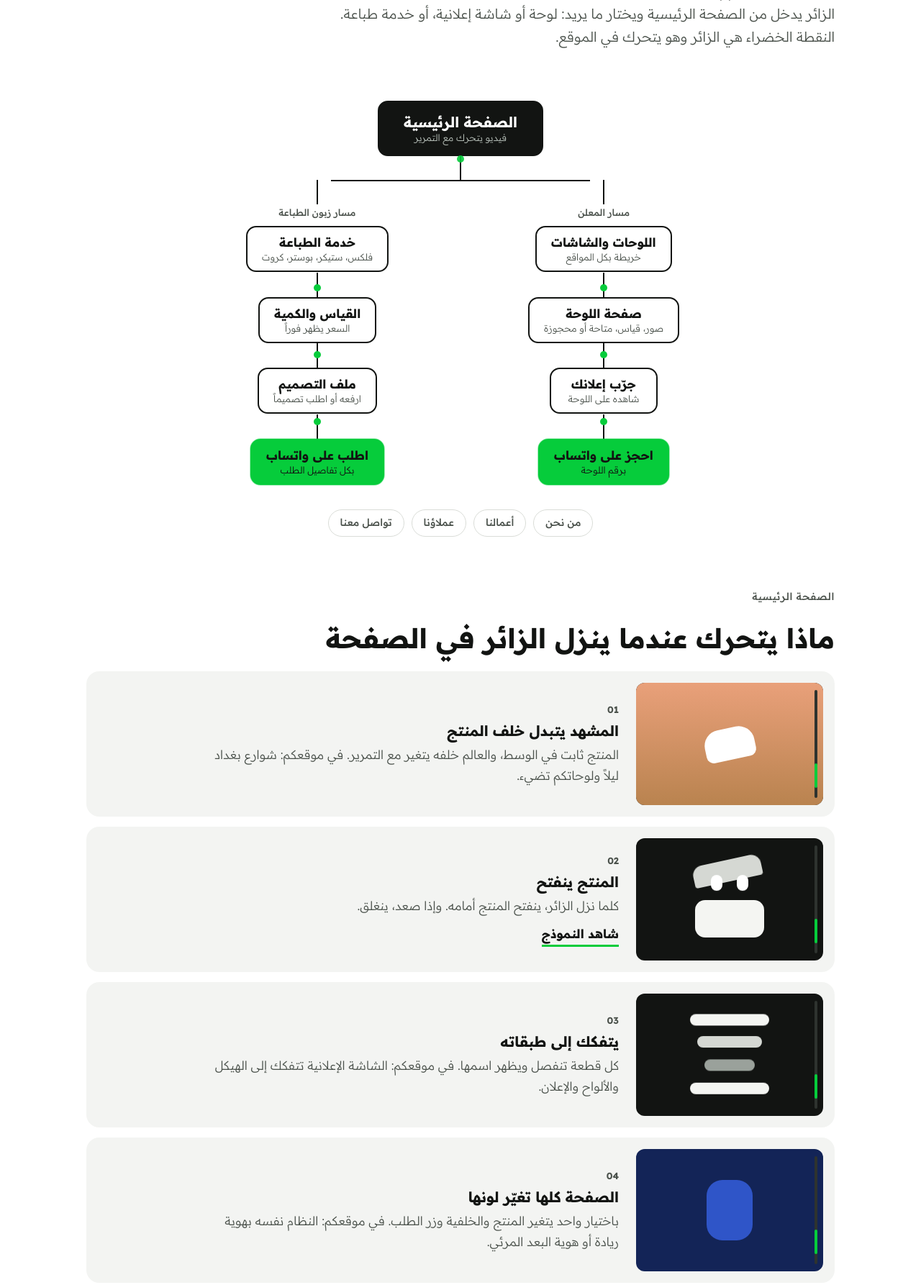
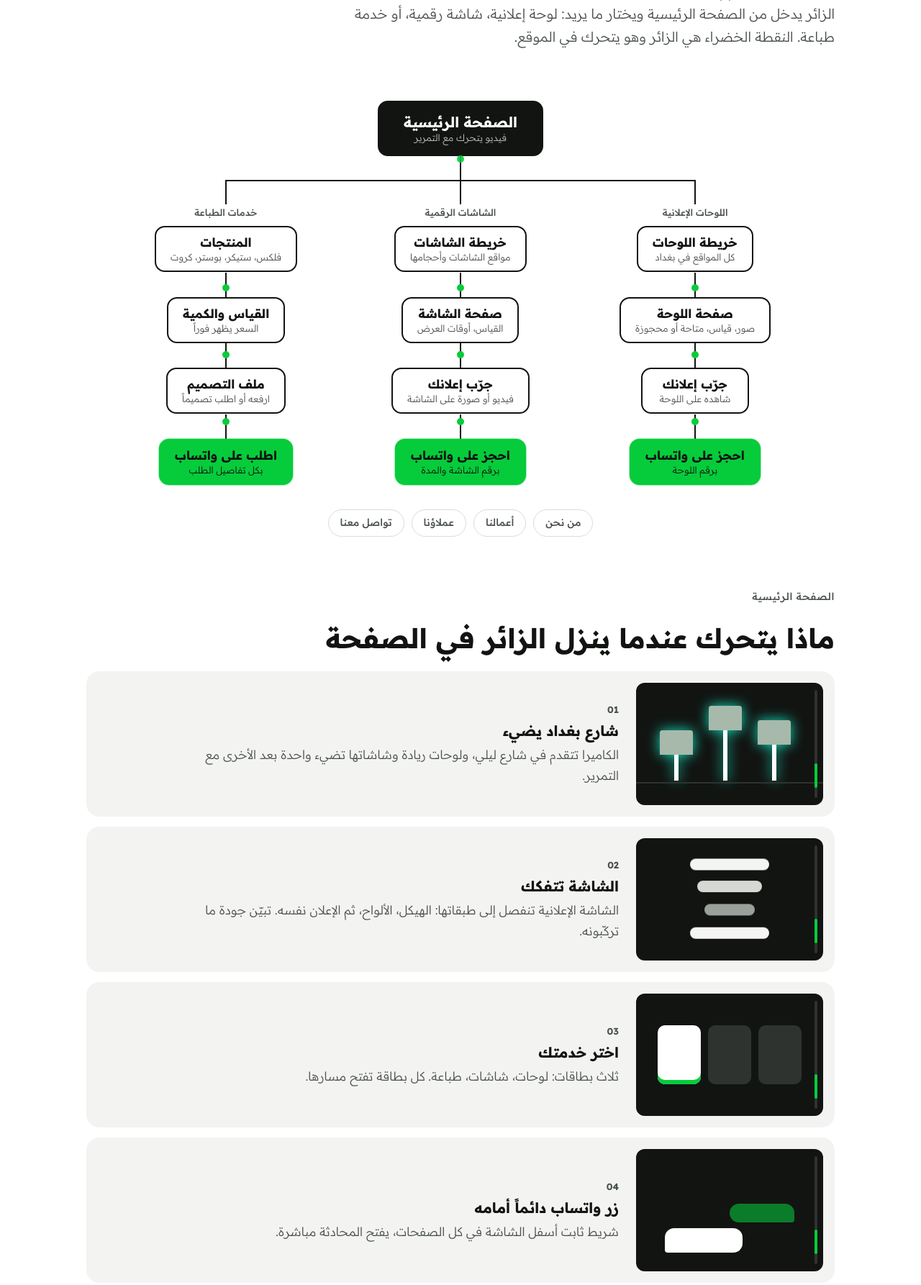
Before and after one commit to Temhja/sample1, a plain HTML site: page map/index.html in a window 1280 px wide. Shown: the part 320-2106 px from the top of the page at 72% size. Drawn offline with Linux system fonts and the light colour scheme.

Commit message:
Rework /map into the Riyada animated site map: billboards, screens, printing
Co-Authored-By: Claude Fable 5.2 <noreply@anthropic.com>
Claude-Session: https://claude.ai/code/session_013FzAPSozrejhn23B3tXLJD

```diff
--- a/map/index.html
+++ b/map/index.html
@@ -3,7 +3,7 @@
 <head>
 <meta charset="utf-8">
 <meta name="viewport" content="width=device-width, initial-scale=1">
-<title>خريطة الموقع</title>
+<title>خريطة موقع ريادة</title>
 <link rel="preconnect" href="https://fonts.googleapis.com">
 <link href="https://fonts.googleapis.com/css2?family=Readex+Pro:wght@300;500;700&display=swap" rel="stylesheet">
 <style>
@@ -36,8 +36,8 @@ header,section{display:flex;flex-direction:column;gap:22px}
 .node.wa{border-color:var(--hl);background:var(--hl);animation:pop .5s ease both,pulse 2.4s ease-in-out 2.6s infinite}
 .stem{position:relative;width:2px;height:34px;background:var(--ink);transform-origin:top;animation:grow .4s ease both}
 .stem::after{content:"";position:absolute;left:-4px;top:0;width:10px;height:10px;border-radius:50%;background:var(--hl);animation:travel 2.2s linear infinite;animation-delay:inherit}
-.fork{position:relative;display:grid;grid-template-columns:1fr 1fr;gap:clamp(16px,6vw,90px);padding-top:34px;width:min(720px,100%)}
-.fork::before{content:"";position:absolute;top:0;left:25%;right:25%;height:2px;background:var(--ink);transform-origin:center;animation:growx .6s ease both .5s}
+.fork{--g:clamp(12px,3vw,40px);position:relative;display:grid;grid-template-columns:repeat(3,1fr);gap:var(--g);padding-top:34px;width:min(940px,100%)}
+.fork::before{content:"";position:absolute;top:0;left:calc((100% - 2*var(--g))/6);right:calc((100% - 2*var(--g))/6);height:2px;background:var(--ink);transform-origin:center;animation:growx .6s ease both .5s}
 .path{display:flex;flex-direction:column;align-items:center;position:relative}
 .path::before{content:"";position:absolute;top:-34px;width:2px;height:34px;background:var(--ink);transform-origin:top;animation:grow .3s ease both 1s}
 .path .tag{font-size:13px;font-weight:500;color:var(--soft);margin-bottom:8px}
@@ -60,7 +60,7 @@ header,section{display:flex;flex-direction:column;gap:22px}
 .num{font-size:13px;font-weight:700;color:var(--soft);direction:ltr;text-align:right;font-variant-numeric:tabular-nums}
 .try{align-self:flex-start;font-weight:700;text-decoration:none;color:var(--ink);border-bottom:3px solid var(--hl);margin-top:4px}
 .try:focus-visible{outline:2px solid var(--hl);outline-offset:3px}
-@media (max-width:700px){.row{grid-template-columns:1fr}.node{min-width:0;padding:9px 12px;font-size:15px}.node.home{font-size:18px}}
+@media (max-width:700px){.fork{grid-template-columns:1fr;gap:34px;padding-top:0;width:min(320px,100%)}.fork::before,.path::before{display:none}.path{border:1.5px dashed var(--line);border-radius:18px;padding:16px 12px}.row{grid-template-columns:1fr}.node{min-width:0;padding:9px 12px;font-size:15px}.node.home{font-size:18px}}
 
 .mini{position:relative;height:170px;border-radius:12px;background:var(--stage);overflow:hidden;direction:ltr}
 .thumb{position:absolute;right:8px;top:10px;bottom:10px;width:4px;border-radius:4px;background:#2E332F}
@@ -106,6 +106,14 @@ header,section{display:flex;flex-direction:column;gap:22px}
 .chat i{height:26px;border-radius:13px 13px 4px 13px;background:var(--hl);align-self:flex-end;animation:send 4.5s ease infinite}
 .chat i:nth-child(1){width:70%;animation-delay:.3s}.chat i:nth-child(2){width:50%;animation-delay:.9s}.chat i:nth-child(3){width:60%;height:34px;background:#fff;align-self:flex-start;border-radius:13px 13px 13px 4px;animation-delay:2s}
 @keyframes send{0%,5%{transform:translateY(30px) scale(.6);opacity:0}15%,88%{transform:none;opacity:1}100%{opacity:0}}
+/* street */
+.street{position:absolute;inset:0;display:flex;align-items:flex-end;justify-content:space-around;padding:0 34px 34px 22px;border-bottom:0}
+.street::after{content:"";position:absolute;left:0;right:0;bottom:30px;height:2px;background:#2E332F}
+.street i{width:46px;border-radius:4px 4px 0 0;background:linear-gradient(#2E332F 0 34px,transparent 34px),linear-gradient(90deg,transparent 20px,#5A605B 20px 26px,transparent 26px);animation:lit 6s ease-in-out infinite}
+.street i:nth-child(1){height:70px}.street i:nth-child(2){height:104px;animation-name:lit2}.street i:nth-child(3){height:84px;animation-name:lit3}
+@keyframes lit{0%,10%{filter:none}20%,78%{filter:drop-shadow(0 0 10px #06CC3B) brightness(4)}100%{filter:none}}
+@keyframes lit2{0%,28%{filter:none}38%,78%{filter:drop-shadow(0 0 10px #06CC3B) brightness(4)}100%{filter:none}}
+@keyframes lit3{0%,46%{filter:none}56%,78%{filter:drop-shadow(0 0 10px #06CC3B) brightness(4)}100%{filter:none}}
 /* billboard minis */
 .pin{position:absolute;width:14px;height:14px;border-radius:50%;background:#fff;animation:blink 4.5s steps(1) infinite}
 .pin.p1{left:22%;top:30%}.pin.p2{left:52%;top:58%;animation-delay:1.5s}.pin.p3{left:72%;top:26%;animation-delay:3s}
@@ -130,9 +138,9 @@ header,section{display:flex;flex-direction:column;gap:22px}
 
 <header>
   <p class="brand">HUS <span>OFFICE</span></p>
-  <p class="eyebrow">خريطة الموقع المقترح</p>
-  <h1>مساران، وكل مسار ينتهي <span class="hl">بطلب على واتساب</span></h1>
-  <p class="lead">الزائر يدخل من الصفحة الرئيسية ويختار ما يريد: لوحة أو شاشة إعلانية، أو خدمة طباعة. النقطة الخضراء هي الزائر وهو يتحرك في الموقع.</p>
+  <p class="eyebrow">خريطة موقع ريادة المقترح</p>
+  <h1>ثلاث خدمات، وكل مسار ينتهي <span class="hl">بطلب على واتساب</span></h1>
+  <p class="lead">الزائر يدخل من الصفحة الرئيسية ويختار ما يريد: لوحة إعلانية، شاشة رقمية، أو خدمة طباعة. النقطة الخضراء هي الزائر وهو يتحرك في الموقع.</p>
 </header>
 
 <section>
@@ -141,15 +149,22 @@ header,section{display:flex;flex-direction:column;gap:22px}
     <div class="stem" style="animation-delay:.3s"></div>
     <div class="fork">
       <div class="path">
-        <span class="tag">مسار المعلن</span>
-        <div class="node">اللوحات والشاشات<small>خريطة بكل المواقع</small></div><div class="stem"></div>
+        <span class="tag">اللوحات الإعلانية</span>
+        <div class="node">خريطة اللوحات<small>كل المواقع في بغداد</small></div><div class="stem"></div>
         <div class="node">صفحة اللوحة<small>صور، قياس، متاحة أو محجوزة</small></div><div class="stem"></div>
         <div class="node">جرّب إعلانك<small>شاهده على اللوحة</small></div><div class="stem"></div>
         <div class="node wa">احجز على واتساب<small style="color:var(--ink)">برقم اللوحة</small></div>
       </div>
       <div class="path">
-        <span class="tag">مسار زبون الطباعة</span>
-        <div class="node">خدمة الطباعة<small>فلكس، ستيكر، بوستر، كروت</small></div><div class="stem"></div>
+        <span class="tag">الشاشات الرقمية</span>
+        <div class="node">خريطة الشاشات<small>مواقع الشاشات وأحجامها</small></div><div class="stem"></div>
+        <div class="node">صفحة الشاشة<small>القياس، أوقات العرض</small></div><div class="stem"></div>
+        <div class="node">جرّب إعلانك<small>فيديو أو صورة على الشاشة</small></div><div class="stem"></div>
+        <div class="node wa">احجز على واتساب<small style="color:var(--ink)">برقم الشاشة والمدة</small></div>
+      </div>
+      <div class="path">
+        <span class="tag">خدمات الطباعة</span>
+        <div class="node">المنتجات<small>فلكس، ستيكر، بوستر، كروت</small></div><div class="stem"></div>
         <div class="node">القياس والكمية<small>السعر يظهر فوراً</small></div><div class="stem"></div>
         <div class="node">ملف التصميم<small>ارفعه أو اطلب تصميماً</small></div><div class="stem"></div>
         <div class="node wa">اطلب على واتساب<small style="color:var(--ink)">بكل تفاصيل الطلب</small></div>
@@ -163,32 +178,32 @@ header,section{display:flex;flex-direction:column;gap:22px}
   <p class="eyebrow">الصفحة الرئيسية</p>
   <h2>ماذا يتحرك عندما ينزل الزائر في الصفحة</h2>
   <div class="rows">
-    <div class="row"><div class="mini"><div class="world"></div><div class="sun"></div><div class="thumb"></div></div>
-      <div class="txt"><span class="num">01</span><h3>المشهد يتبدل خلف المنتج</h3><p>المنتج ثابت في الوسط، والعالم خلفه يتغير مع التمرير. في موقعكم: شوارع بغداد ليلاً ولوحاتكم تضيء.</p></div></div>
-    <div class="row"><div class="mini"><div class="lid"></div><div class="case"></div><div class="bud a"></div><div class="bud b"></div><div class="thumb"></div></div>
-      <div class="txt"><span class="num">02</span><h3>المنتج ينفتح</h3><p>كلما نزل الزائر، ينفتح المنتج أمامه. وإذا صعد، ينغلق.</p><a class="try" href="../">شاهد النموذج</a></div></div>
+    <div class="row"><div class="mini"><div class="street"><i></i><i></i><i></i></div><div class="thumb"></div></div>
+      <div class="txt"><span class="num">01</span><h3>شارع بغداد يضيء</h3><p>الكاميرا تتقدم في شارع ليلي، ولوحات ريادة وشاشاتها تضيء واحدة بعد الأخرى مع التمرير.</p></div></div>
     <div class="row"><div class="mini"><div class="layer l1"></div><div class="layer l2"></div><div class="layer l3"></div><div class="layer l4"></div><div class="thumb"></div></div>
-      <div class="txt"><span class="num">03</span><h3>يتفكك إلى طبقاته</h3><p>كل قطعة تنفصل ويظهر اسمها. في موقعكم: الشاشة الإعلانية تتفكك إلى الهيكل والألواح والإعلان.</p></div></div>
-    <div class="row"><div class="mini colour"><div class="prod"></div><div class="thumb"></div></div>
-      <div class="txt"><span class="num">04</span><h3>الصفحة كلها تغيّر لونها</h3><p>باختيار واحد يتغير المنتج والخلفية وزر الطلب. في موقعكم: النظام نفسه بهوية ريادة أو هوية البعد المرئي.</p></div></div>
+      <div class="txt"><span class="num">02</span><h3>الشاشة تتفكك</h3><p>الشاشة الإعلانية تنفصل إلى طبقاتها: الهيكل، الألواح، ثم الإعلان نفسه. تبيّن جودة ما تركّبونه.</p></div></div>
+    <div class="row"><div class="mini"><div class="tiles"><i></i><i></i><i></i></div><div class="thumb"></div></div>
+      <div class="txt"><span class="num">03</span><h3>اختر خدمتك</h3><p>ثلاث بطاقات: لوحات، شاشات، طباعة. كل بطاقة تفتح مسارها.</p></div></div>
+    <div class="row"><div class="mini"><div class="chat"><i></i><i></i><i></i></div><div class="thumb"></div></div>
+      <div class="txt"><span class="num">04</span><h3>زر واتساب دائماً أمامه</h3><p>شريط ثابت أسفل الشاشة في كل الصفحات، يفتح المحادثة مباشرة.</p></div></div>
   </div>
 </section>
 
 <section>
-  <p class="eyebrow">مسار المعلن</p>
+  <p class="eyebrow">اللوحات والشاشات</p>
   <h2>من الخريطة إلى الحجز</h2>
   <div class="rows">
     <div class="row"><div class="mini"><div class="roads"></div><div class="pin p1"></div><div class="pin p2"></div><div class="pin p3"></div></div>
       <div class="txt"><span class="num">01</span><h3>خريطة بكل اللوحات والشاشات</h3><p>المعلن يرى مواقعكم على الخريطة ويضغط على أي لوحة ليعرف قياسها وحالتها.</p></div></div>
     <div class="row"><div class="mini"><div class="board"></div><div class="leg a"></div><div class="leg b"></div></div>
-      <div class="txt"><span class="num">02</span><h3>جرّب إعلانك على اللوحة</h3><p>يرفع تصميمه فيظهر على صورة اللوحة الحقيقية قبل أن يحجز.</p></div></div>
+      <div class="txt"><span class="num">02</span><h3>جرّب إعلانك على اللوحة أو الشاشة</h3><p>يرفع تصميمه أو فيديو إعلانه، فيظهر على صورة الموقع الحقيقية قبل أن يحجز.</p></div></div>
     <div class="row"><div class="mini"><div class="chat"><i></i><i></i><i></i></div></div>
-      <div class="txt"><span class="num">03</span><h3>احجز هذا الموقع</h3><p>زر واحد يفتح واتساب برسالة جاهزة فيها رقم اللوحة.</p></div></div>
+      <div class="txt"><span class="num">03</span><h3>احجز هذا الموقع</h3><p>زر واحد يفتح واتساب برسالة جاهزة فيها رقم اللوحة أو الشاشة والمدة المطلوبة.</p></div></div>
   </div>
 </section>
 
 <section>
-  <p class="eyebrow">مسار زبون الطباعة</p>
+  <p class="eyebrow">خدمات الطباعة</p>
   <h2>من المنتج إلى الطلب، بدون اتصال</h2>
   <div class="rows">
     <div class="row"><div class="mini"><div class="tiles"><i></i><i></i><i></i></div></div>
@@ -205,7 +220,7 @@ header,section{display:flex;flex-direction:column;gap:22px}
 </section>
 
 <section>
-  <p class="eyebrow">النماذج الحيّة</p>
+  <p class="eyebrow">نماذج حيّة بنفس الأسلوب</p>
   <div class="links">
     <a href="../"><b>نبض</b><span>منتج ثلاثي الأبعاد ينفتح ويتفكك</span></a>
     <a href="../print/"><b>اطبع</b><span>حاسبة سعر الطباعة والطلب</span></a>
```
